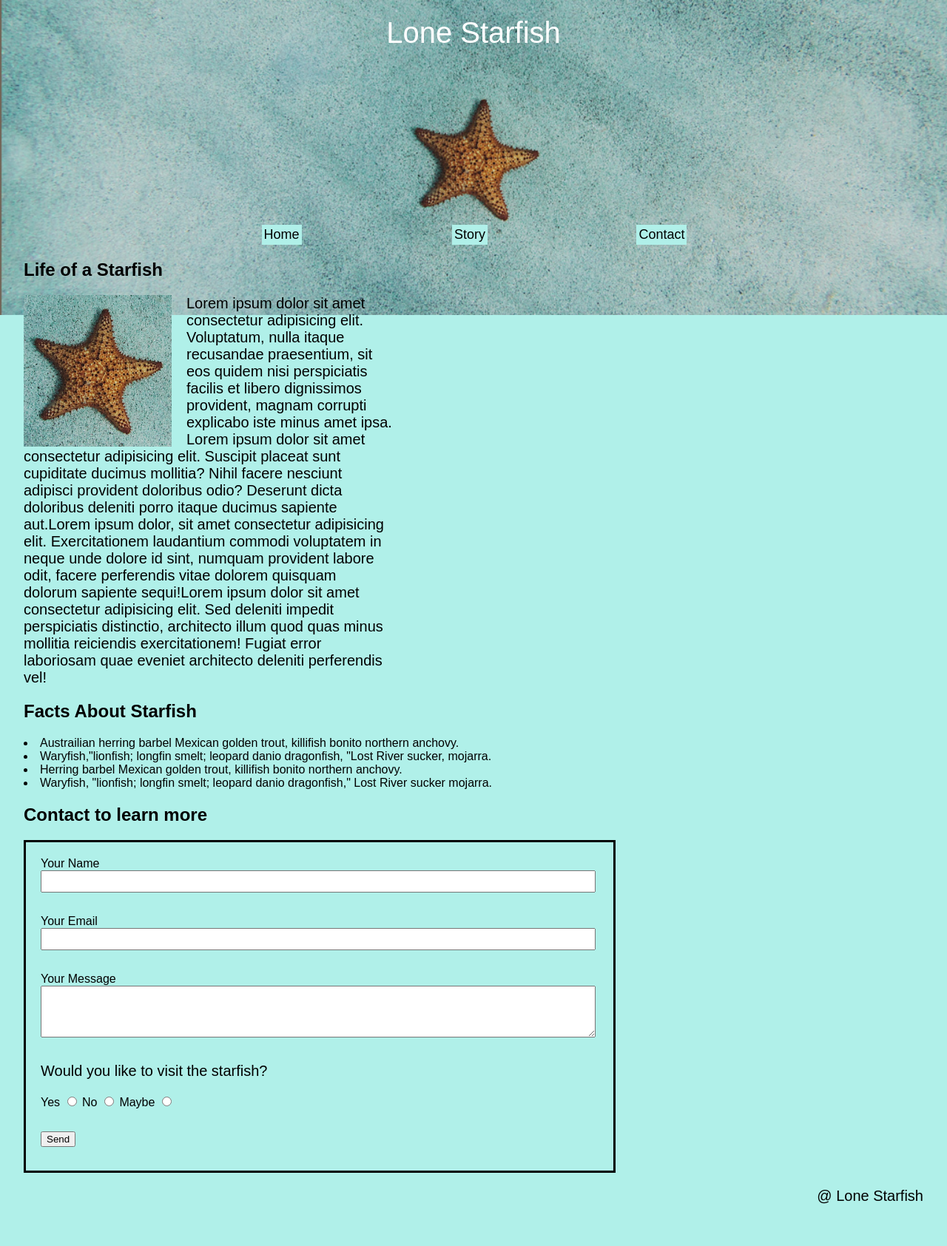
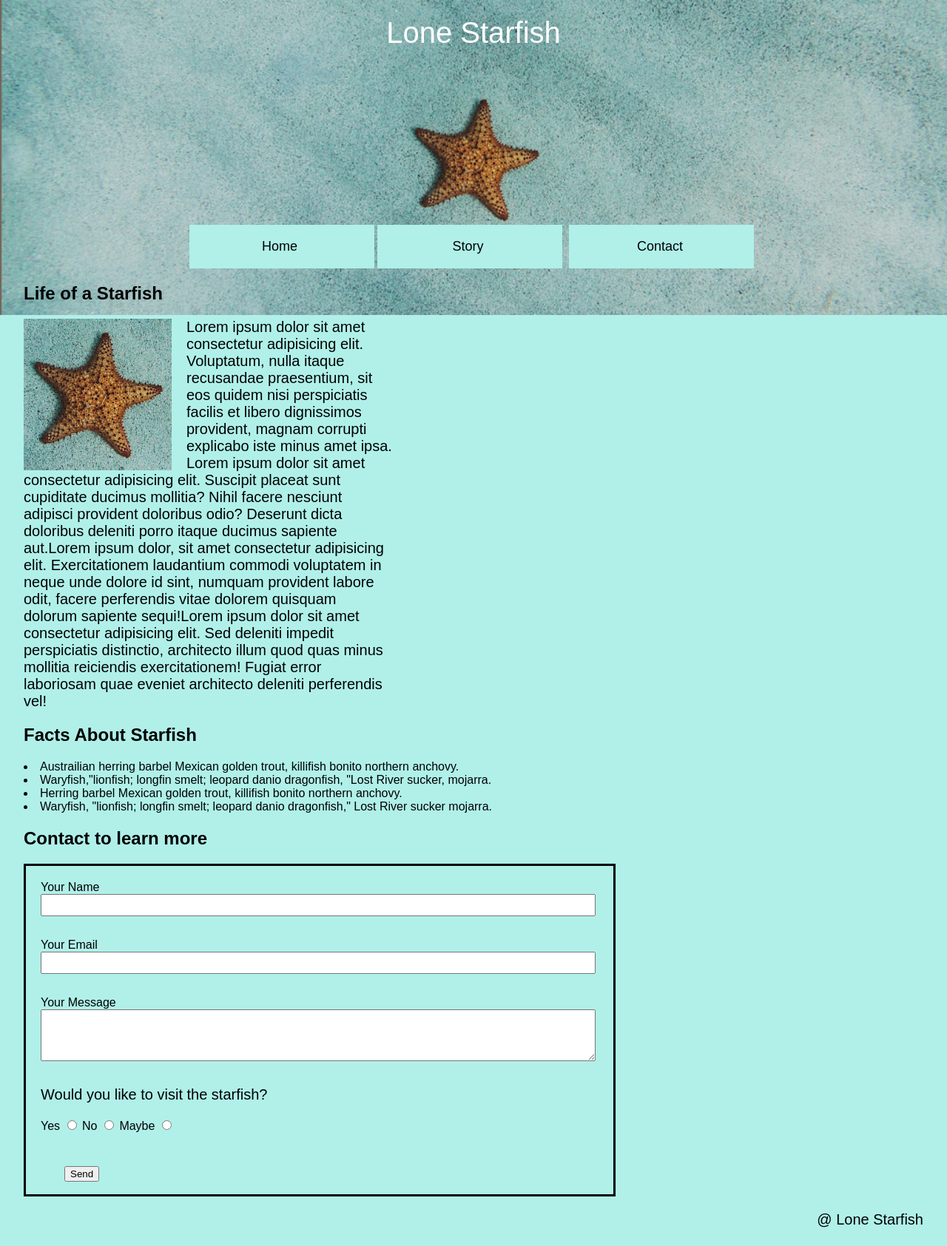
Before and after one commit to elij0002/elij0002.github.io, a plain HTML site: page midterm/index.html in a window 1280 px wide. Shown: the whole page at 74% size. Before the commit the page ends 1653 px from the top, so only its background shows below. Drawn offline with Linux system fonts and the light colour scheme.

Commit message:
creates midterm assignment

```diff
--- a/midterm/css/style.css
+++ b/midterm/css/style.css
@@ -30,7 +30,6 @@ body {
     background-size: contain;
     color: white;
     font-family:Arial, Helvetica, sans-serif;
-
 }
 
 /* to move the content off the background image */
@@ -51,11 +50,13 @@ nav ul {
 /* to create vertical tags  */
 nav ul li {
     display: inline-block;
+    background-color:rgb(176, 240, 233) ;
     font-size: large;
     width: 250px;
+    padding:1rem;
 }
 
-nav ul li a:after {
+nav ul li a:nth-child(1) {
     margin-right: 5px;
 }
 
@@ -73,7 +74,6 @@ ul {
 }
 
 a:link {
-    background-color: rgb(176, 240, 233);
     color:black;
     padding:3px 3px;
     text-align: center;
@@ -134,6 +134,9 @@ form div{
 
 .button{
     background-color: rgb(176, 240, 233);
+    border:black;
+    color:white;
+    padding: 15px 32px;
 }
 
 .end{
```
Also changed, not shown: midterm/index.html (+1 -2 lines).
